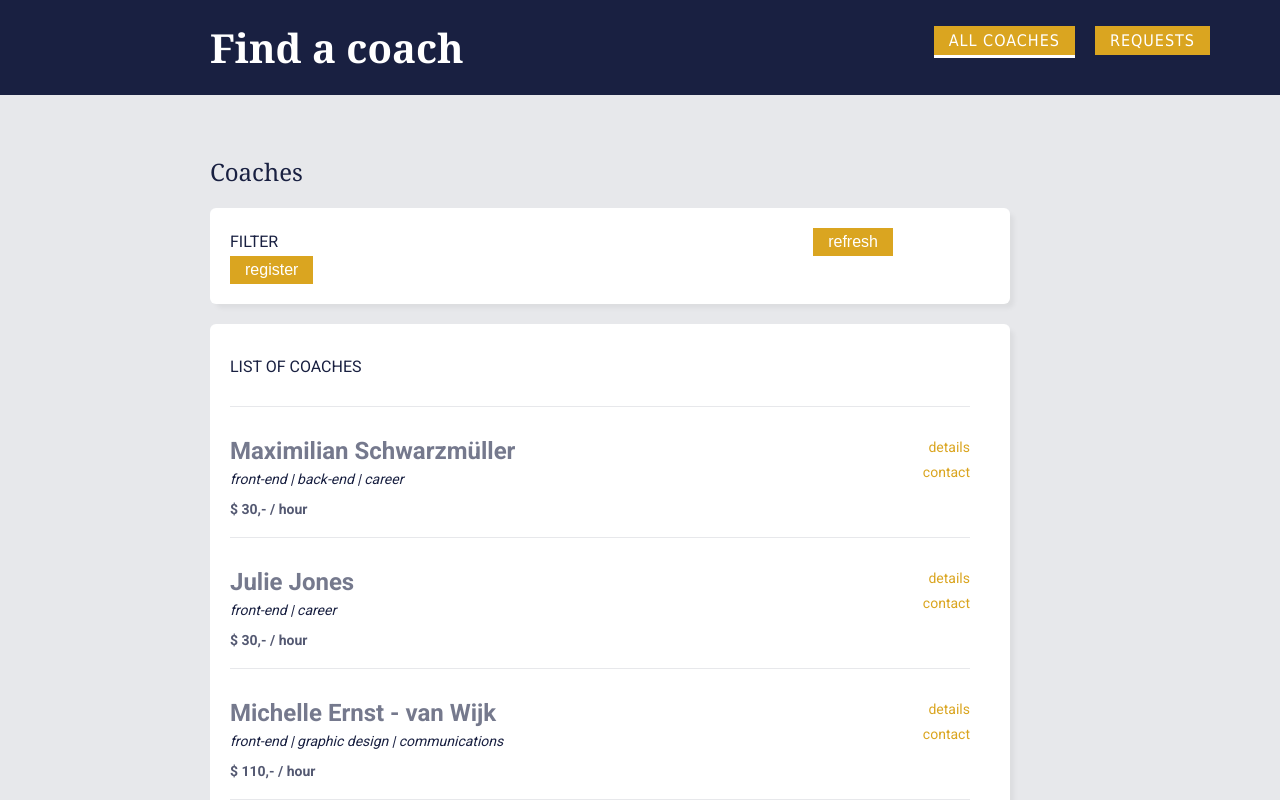
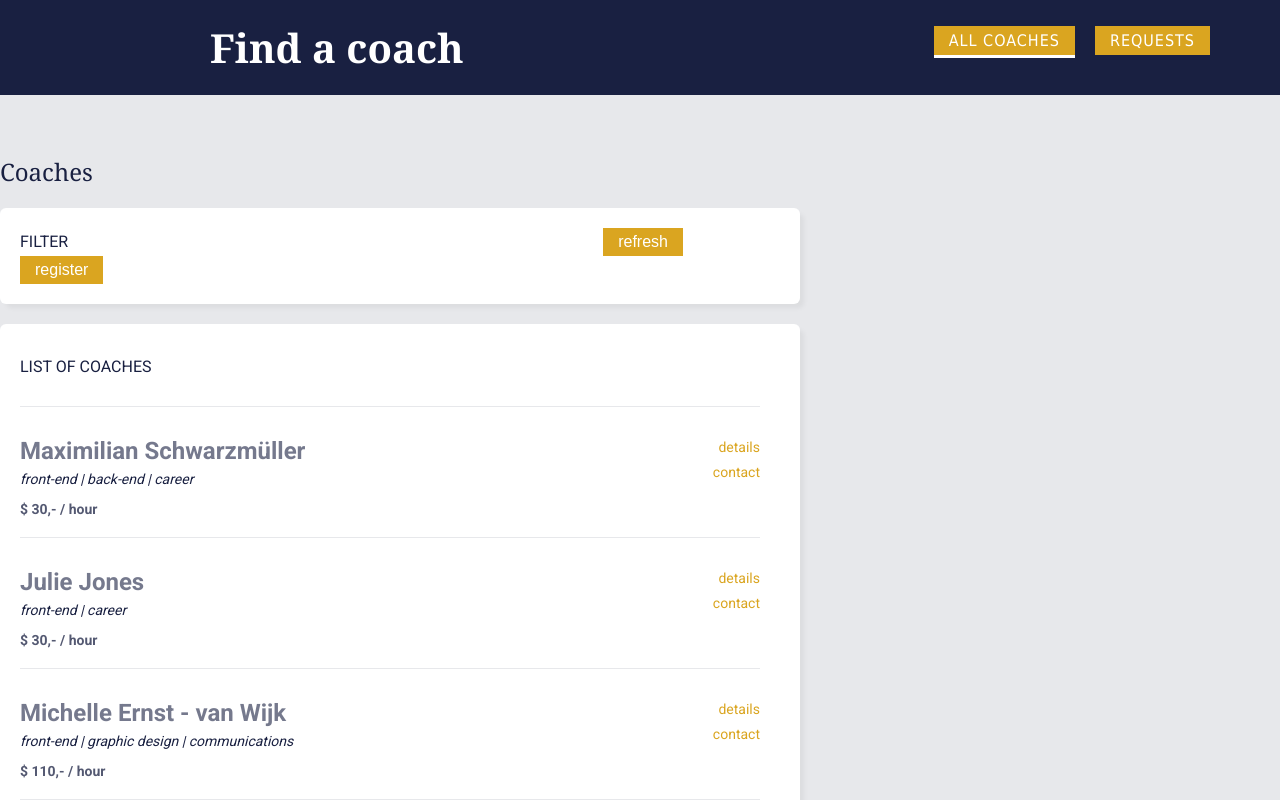
Before and after one commit to MichelleWritesCode/FindACoach, a Vue app: page /coaches in a window 1280 px wide. Shown: the top 800 px of the page. Built offline with nearby package versions, Linux system fonts and the light colour scheme.

Commit message:
styling: edit margin

```diff
--- a/src/components/layout/BaseCard.vue
+++ b/src/components/layout/BaseCard.vue
@@ -9,7 +9,7 @@
   border-radius: 6px;
   background-color: white;
   box-shadow: 5px 5px 5px -1px rgba(0, 0, 0, 0.05);
-  margin: 20px 0 0 210px;
+  margin: 20px 0 0 0;
   padding: 20px;
   max-width: 800px;
 }
--- a/src/components/layout/TheTitle.vue
+++ b/src/components/layout/TheTitle.vue
@@ -8,7 +8,7 @@
 .title {
   font-size: 24px;
   font-family: Cochin, Georgia, Times, 'Times New Roman', serif;
-  padding: 60px 0 0 210px;
+  padding: 60px 0 0 0px;
   color: rgb(25, 32, 65);
 }
 </style>
```
